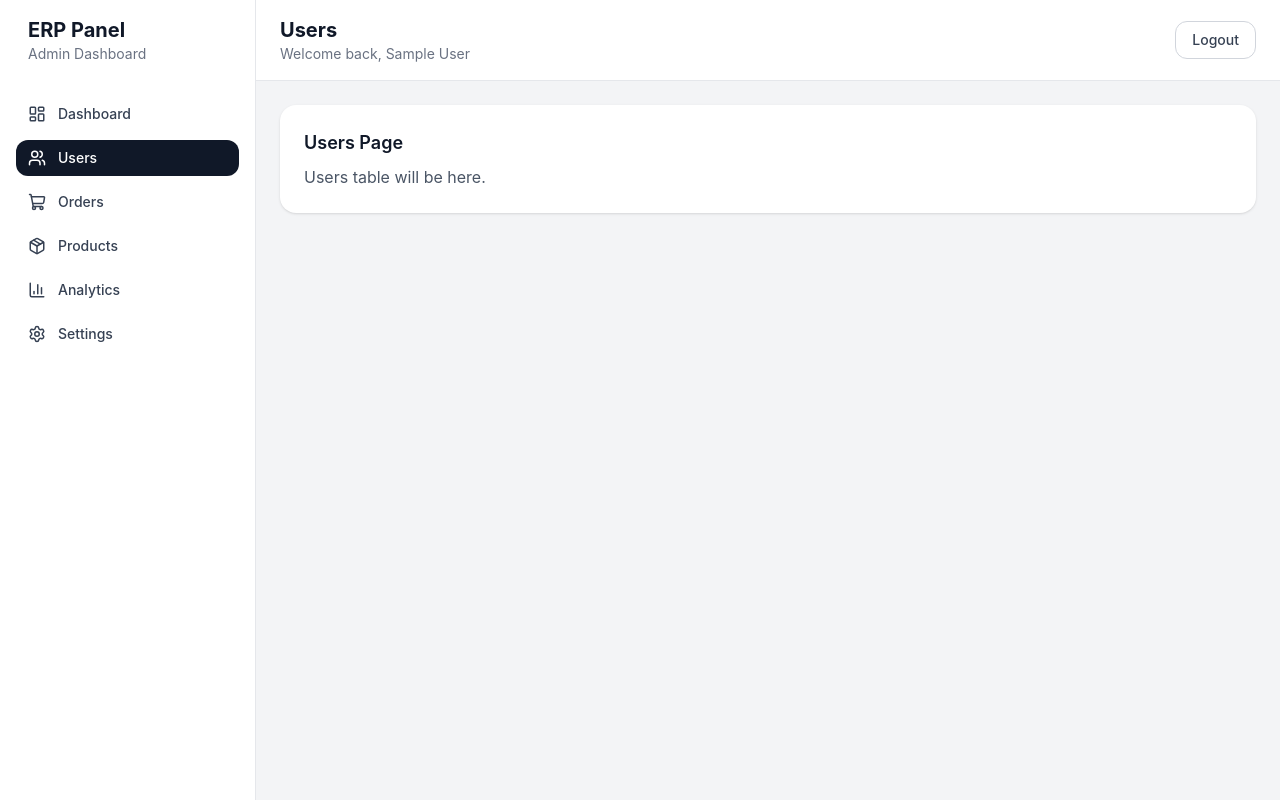
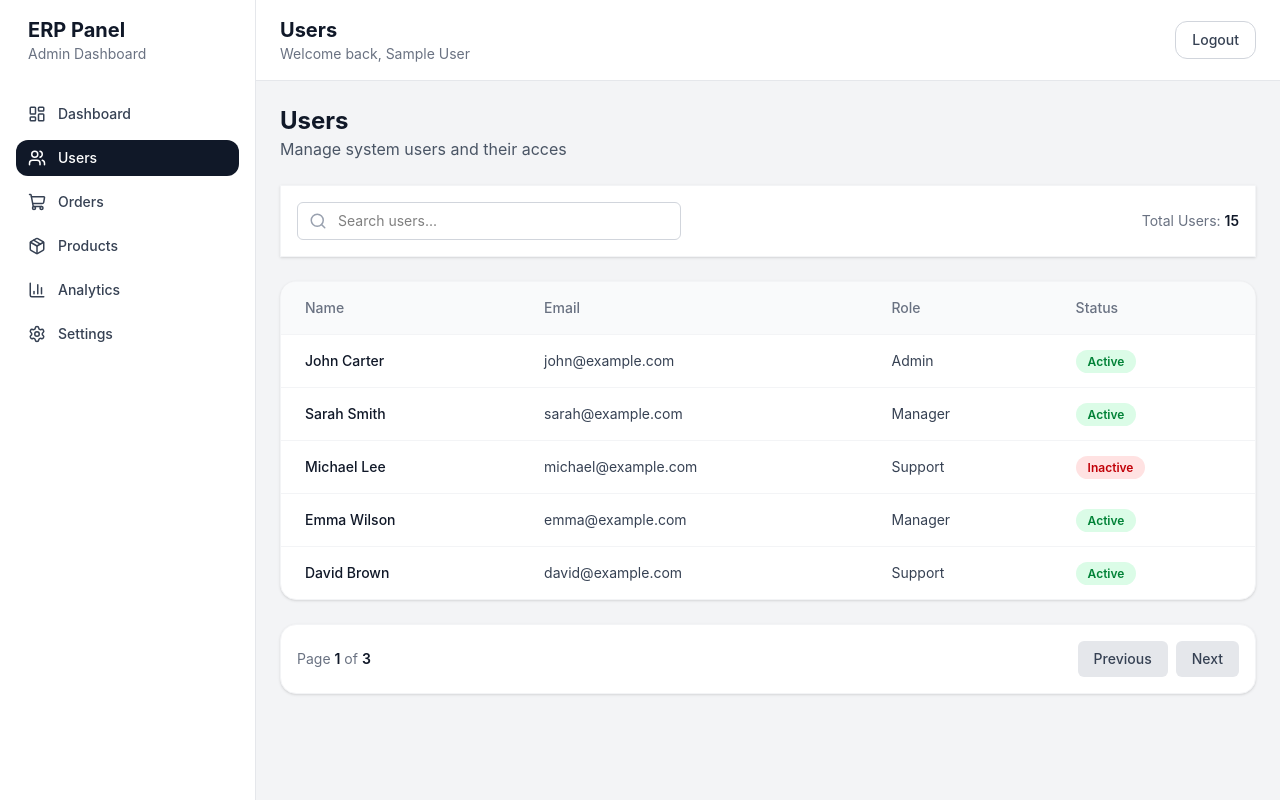
Before and after one commit to farmix2003/ERP-Frontend-app, a React (Vite) app: page /users in a window 1280 px wide. Built offline with nearby package versions, Linux system fonts and the light colour scheme; sample sign-in values are in the browser's storage.

Commit message:
feat: add users table with search and pagination

```diff
--- /dev/null
+++ b/src/data/Users.ts
@@ -0,0 +1,25 @@
+export interface UserItem {
+  id: number;
+  name: string;
+  email: string;
+  role: "Admin" | "Manager" | "Support";
+  status: "Active" | "Inactive";
+}
+
+export const users: UserItem[] = [
+  { id: 1, name: "John Carter", email: "john@example.com", role: "Admin", status: "Active" },
+  { id: 2, name: "Sarah Smith", email: "sarah@example.com", role: "Manager", status: "Active" },
+  { id: 3, name: "Michael Lee", email: "michael@example.com", role: "Support", status: "Inactive" },
+  { id: 4, name: "Emma Wilson", email: "emma@example.com", role: "Manager", status: "Active" },
+  { id: 5, name: "David Brown", email: "david@example.com", role: "Support", status: "Active" },
+  { id: 6, name: "Olivia Taylor", email: "olivia@example.com", role: "Admin", status: "Inactive" },
+  { id: 7, name: "James Anderson", email: "james@example.com", role: "Manager", status: "Active" },
+  { id: 8, name: "Sophia Thomas", email: "sophia@example.com", role: "Support", status: "Active" },
+  { id: 9, name: "Daniel Martinez", email: "daniel@example.com", role: "Admin", status: "Inactive" },
+  { id: 10, name: "Mia Jackson", email: "mia@example.com", role: "Manager", status: "Active" },
+  { id: 11, name: "Ethan White", email: "ethan@example.com", role: "Support", status: "Active" },
+  { id: 12, name: "Charlotte Harris", email: "charlotte@example.com", role: "Admin", status: "Active" },
+  { id: 13, name: "Alexander Clark", email: "alexander@example.com", role: "Manager", status: "Inactive" },
+  { id: 14, name: "Amelia Lewis", email: "amelia.l@example.com", role: "Support", status: "Active" },
+  { id: 15, name: "Benjamin Walker", email: "BenW@example.com", role: "Admin", status: "Active" },
+];
--- /dev/null
+++ b/src/features/users/components/UsersTable.tsx
@@ -0,0 +1,63 @@
+import type { UserItem } from "../../../data/users";
+
+interface UsersTableProps {
+  users: UserItem[];
+}
+
+const UsersTable = ({ users }: UsersTableProps) => {
+  if (users.length === 0) {
+    return (
+      <div className="rounded-2xl border border-gray-100 bg-white p-8 text-center shadow-sm">
+        <h3 className="text-lg font-semibold text-gray-900">No users found</h3>
+        <p className="mt-2 text-sm text-gray-500">
+          Try changing your search query.
+        </p>
+      </div>
+    );
+  }
+
+  return (
+    <div className="overflow-hidden rounded-2xl border border-gray-100 bg-white shadow-sm">
+      <div className="overflow-x-auto">
+        <table className="min-w-full">
+          <thead className="bg-gray-50">
+            <tr className="text-left text-sm text-gray-500">
+              <th className="px-6 py-4 font-medium">Name</th>
+              <th className="px-6 py-4 font-medium">Email</th>
+              <th className="px-6 py-4 font-medium">Role</th>
+              <th className="px-6 py-4 font-medium">Status</th>
+            </tr>
+          </thead>
+
+          <tbody>
+            {users.map((user) => (
+              <tr
+                key={user.id}
+                className="border-t border-gray-100 text-sm text-gray-700"
+              >
+                <td className="px-6 py-4 font-medium text-gray-900">
+                  {user.name}
+                </td>
+                <td className="px-6 py-4">{user.email}</td>
+                <td className="px-6 py-4">{user.role}</td>
+                <td className="px-6 py-4">
+                  <span
+                    className={`rounded-full px-3 py-1 text-xs font-semibold ${
+                      user.status === "Active"
+                        ? "bg-green-100 text-green-700"
+                        : "bg-red-100 text-red-700"
+                    }`}
+                  >
+                    {user.status}
+                  </span>
+                </td>
+              </tr>
+            ))}
+          </tbody>
+        </table>
+      </div>
+    </div>
+  );
+};
+
+export default UsersTable;
--- a/src/pages/UsersPage.tsx
+++ b/src/pages/UsersPage.tsx
@@ -1,8 +1,83 @@
+import { useMemo, useState } from "react";
+import {users as MockUsers} from './../data/Users'
+import { Search } from "lucide-react";
+import UsersTable from "../features/users/components/UsersTable";
+const ITEMS_PER_PAGE = 5
 const UsersPage = () => {
+  const [search, setSearch] = useState("");
+  const [currentPage, setCurrentPage] = useState(1);
+
+  const filteredUsers = useMemo(() =>{
+    return MockUsers.filter((user) =>{
+      const searchTerm = search.toLowerCase();
+      return (
+        user.name.toLowerCase().includes(searchTerm) ||
+        user.email.toLowerCase().includes(searchTerm)||
+        user.role.toLowerCase().includes(searchTerm) ||
+        user.status.toLowerCase().includes(searchTerm)
+      );
+    })
+  },[search])
+ const totalPages = Math.ceil(filteredUsers.length / ITEMS_PER_PAGE);
+ const paginatedUsers = useMemo(() =>{
+  const start = (currentPage - 1) * ITEMS_PER_PAGE;
+  const end = start + ITEMS_PER_PAGE;
+  return filteredUsers.slice(start, end);
+ },[filteredUsers, currentPage])
+
+ const handleSearchChange = (val:string) =>{
+  setSearch(val)
+  setCurrentPage(1)
+ }
+
   return (
-    <div className="rounded-2xl bg-white p-6 shadow-sm">
-      <h2 className="text-lg font-semibold text-gray-900">Users Page</h2>
-      <p className="mt-2 text-gray-600">Users table will be here.</p>
+    <div className="space-y-6">
+      <div>
+          <h2 className="text-2xl font-bold text-gray-900">Users</h2>
+          <p className="text-gray-600">Manage system users and their acces</p>
+      </div>
+
+      <div className="flex flex-col gap-4 roundend-2xl border border-gray-100 bg-white p-4 shadow-sm sm:flex-row sm:items-center sm:justify-between">
+        <div className="relative w-full max-w-sm">
+          <Search className="absolute left-3 top-1/2 -translate-y-1/2 text-gray-400" size={18} />
+          <input
+           type="text"
+           placeholder="Search users..."
+           value={search}
+            className="w-full rounded-md border border-gray-300 bg-transparent py-2 pl-10 pr-4 text-sm focus:border-blue-500 focus:ring-blue-500"
+           onChange={(e) => handleSearchChange(e.target.value)}
+          />
+        </div>
+        <div className="text-sm text-gray-500">
+          Total Users: <span className="font-semibold text-gray-900">{filteredUsers.length}</span>
+        </div>
+      </div>
+
+          <UsersTable users={paginatedUsers} />
+
+      <div className='flex items-center justify-between rounded-2xl border border-gray-100 bg-white p-4 shadow-sm'>
+        <p className="text-sm text-gray-500">
+          Page <span className="font-semibold text-gray-900">{currentPage}</span> of{" "}
+          <span className="font-semibold text-gray-900">{totalPages || 1}</span>
+        </p>
+
+        <div className="flex gap-2">
+          <button
+            className="rounded-md cursor-pointer bg-gray-200 px-4 py-2 text-sm font-medium text-gray-700 hover:bg-gray-300"
+            onClick={() => setCurrentPage((prev) => Math.max(prev - 1, 1))}
+            disabled={currentPage === 1}
+          >
+            Previous
+          </button>
+          <button
+            className="rounded-md cursor-pointer bg-gray-200 px-4 py-2 text-sm font-medium text-gray-700 hover:bg-gray-300"
+            onClick={() => setCurrentPage((prev) => Math.min(prev + 1, totalPages || 1))}
+            disabled={currentPage === (totalPages || 1)}
+          >
+            Next
+          </button>
+        </div>
+      </div>
     </div>
   );
 };
```
